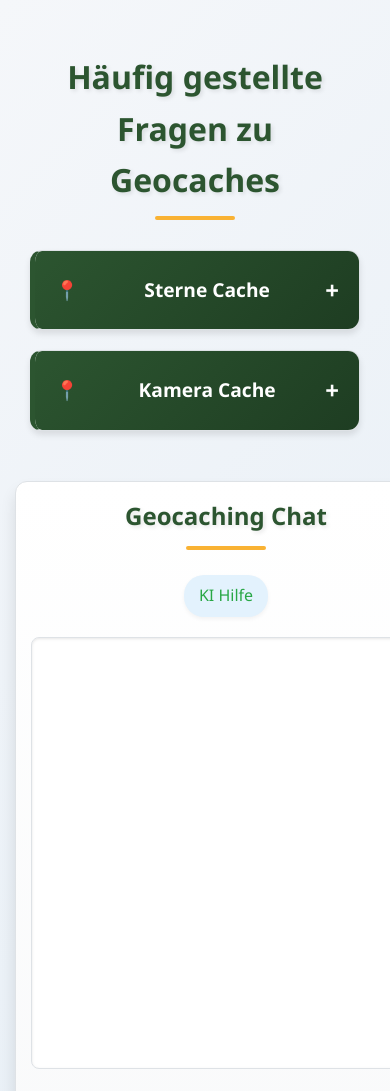
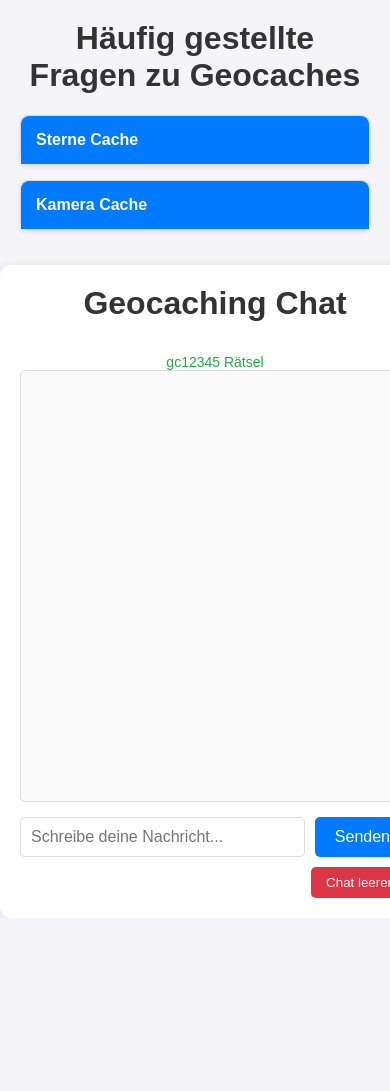
Before and after one commit to Lennarthuhn/Lennarthuhn.github.io, a plain HTML site: page index.html in a window 390 px wide. Shown: the top 1091 px of the page. After the commit the page ends 918 px from the top, so only its background shows below. Drawn offline with Linux system fonts and the light colour scheme.

Commit message:
Update index.html

```diff
--- a/index.html
+++ b/index.html
@@ -6,417 +6,192 @@
 <meta name="viewport" content="width=device-width, initial-scale=1.0">
 <title>Geocache FAQ Seite</title>
 <style>
-  :root {
-    --primary-color: #2c5530;
-    --primary-dark: #1e3d22;
-    --primary-light: #4a7c59;
-    --secondary-color: #f9b233;
-    --secondary-dark: #e69e00;
-    --accent-color: #3498db;
-    --accent-light: #e3f2fd;
-    --text-dark: #333;
-    --text-light: #666;
-    --text-white: #fff;
-    --bg-light: #f8f9fa;
-    --border-color: #dee2e6;
-    --success-color: #28a745;
-    --warning-color: #ffc107;
-    --danger-color: #dc3545;
-    --shadow: 0 4px 6px rgba(0, 0, 0, 0.1);
-    --shadow-lg: 0 10px 15px rgba(0, 0, 0, 0.1);
-    --radius: 12px;
-    --radius-sm: 8px;
-    --transition: all 0.3s ease;
+  body {
+    font-family: Arial, sans-serif;
+    margin: 0;
+    padding: 0;
+    background-color: #f4f4f9;
+    color: #333;
+  }
+  .container {
+    max-width: 800px;
+    margin: 0 auto;
+    padding: 20px;
+  }
+  h1 {
+    text-align: center;
+    color: #4a4a4a;
+  }
+  .faq-item {
+    background: #fff;
+    border: 1px solid #ddd;
+    border-radius: 8px;
+    margin-bottom: 15px;
+    box-shadow: 0 2px 5px rgba(0,0,0,0.1);
+  }
+  .question {
+    background: #007bff;
+    color: white;
+    padding: 15px;
+    cursor: pointer;
+    border-top-left-radius: 8px;
+    border-top-right-radius: 8px;
+    font-weight: bold;
+  }
+  .sub-question {
+    background: #add8e6;
+    color: #333;
+    padding: 10px 15px;
+    cursor: pointer;
+    font-weight: bold;
+    margin: 0 15px;
+  }
+  .answer, .sub-answer {
+    padding: 15px;
+    display: none;
+  }
+  .faq-item.open .answer {
+    display: block;
+  }
+  .faq-item.open .question {
+    background: #0056b3;
+  }
+  .sub-faq-item.open .sub-answer {
+    display: block;
   }
 
-  body {
-    font-family: 'Segoe UI', Tahoma, Geneva, Verdana, sans-serif;
-    margin: 0;
-    padding: 0;
-    background: linear-gradient(135deg, #f5f7fa 0%, #e4edf5 100%);
-    color: var(--text-dark);
-    line-height: 1.6;
-  }
-
-  .container {
+          .chat-container {
+            width: 100%;
             max-width: 800px;
-    margin: 30px auto;
+            background-color: white;
+            border-radius: 10px;
+            box-shadow: 0 2px 10px rgba(0, 0, 0, 0.1);
             padding: 20px;
+            display: flex;
+            flex-direction: column;
         }
 
         h1 {
             text-align: center;
-    color: var(--primary-color);
-    margin-bottom: 30px;
-    font-weight: 700;
-    font-size: 2.5rem;
-    text-shadow: 2px 2px 4px rgba(0, 0, 0, 0.1);
-    position: relative;
-    padding-bottom: 15px;
+            color: #333;
+            margin-top: 0;
         }
 
-  h1::after {
-    content: '';
-    position: absolute;
-    bottom: 0;
-    left: 50%;
-    transform: translateX(-50%);
-    width: 80px;
-    height: 4px;
-    background: var(--secondary-color);
-    border-radius: 2px;
+        .chat-box {
+            height: 400px;
+            overflow-y: auto;
+            border: 1px solid #ddd;
+            border-radius: 5px;
+            padding: 15px;
+            margin-bottom: 15px;
+            background-color: #fafafa;
+            display: flex;
+            flex-direction: column;
         }
 
-  .faq-item {
-    background: var(--text-white);
-    border: 1px solid var(--border-color);
-    border-radius: var(--radius);
-    margin-bottom: 20px;
-    box-shadow: var(--shadow);
-    overflow: hidden;
-    transition: var(--transition);
-    border-left: 5px solid var(--primary-color);
+        .message {
+            margin-bottom: 10px;
+            padding: 8px 12px;
+            border-radius: 18px;
+            max-width: 80%;
+            word-wrap: break-word;
         }
 
-  .faq-item:hover {
-    transform: translateY(-2px);
-    box-shadow: var(--shadow-lg);
+        .user-message {
+            background-color: #007bff;
+            color: white;
+            align-self: flex-end;
+            border-bottom-right-radius: 5px;
         }
 
-  .question {
-    background: linear-gradient(135deg, var(--primary-color) 0%, var(--primary-dark) 100%);
-    color: var(--text-white);
-    padding: 20px;
-    cursor: pointer;
-    font-weight: 600;
-    font-size: 1.2rem;
-    display: flex;
-    justify-content: space-between;
-    align-items: center;
-    transition: var(--transition);
+        .bot-message {
+            background-color: #e9ecef;
+            color: #333;
+            align-self: flex-start;
+            border-bottom-left-radius: 5px;
         }
 
-  .question::after {
-    content: '+';
-    font-size: 1.5rem;
-    font-weight: bold;
-    transition: var(--transition);
+        .input-area {
+            display: flex;
+            gap: 10px;
         }
 
-  .faq-item.open .question::after {
-    content: '−';
+        #userInput {
+            flex: 1;
+            padding: 10px;
+            border: 1px solid #ddd;
+            border-radius: 5px;
+            font-size: 16px;
         }
 
-  .faq-item.open .question {
-    background: linear-gradient(135deg, var(--primary-dark) 0%, var(--primary-color) 100%);
+        #sendButton {
+            padding: 10px 20px;
+            background-color: #007bff;
+            color: white;
+            border: none;
+            border-radius: 5px;
+            cursor: pointer;
+            font-size: 16px;
         }
 
-  .sub-question {
-    background: var(--accent-light);
-    color: var(--primary-dark);
-    padding: 15px 20px;
-    cursor: pointer;
-    font-weight: 600;
-    margin: 0;
-    border-bottom: 1px solid var(--border-color);
-    display: flex;
-    justify-content: space-between;
-    align-items: center;
-    transition: var(--transition);
+        #sendButton:hover {
+            background-color: #0056b3;
         }
 
-  .sub-question::after {
-    content: '→';
-    font-weight: bold;
-    transition: var(--transition);
-  }
-
-  .sub-faq-item.open .sub-question::after {
-    content: '↓';
-    transform: rotate(90deg);
-  }
-
-  .answer, .sub-answer {
-    padding: 20px;
+        .typing-indicator {
+            color: #666;
+            font-style: italic;
+            margin-bottom: 10px;
             display: none;
-    background: var(--bg-light);
-    border-top: 1px solid var(--border-color);
-  }
-
-  .faq-item.open .answer {
-    display: block;
-    animation: fadeIn 0.5s ease-in-out;
-  }
-
-  .sub-faq-item.open .sub-answer {
-    display: block;
-    animation: fadeIn 0.3s ease-in-out;
-  }
-
-  @keyframes fadeIn {
-    from { opacity: 0; transform: translateY(-10px); }
-    to { opacity: 1; transform: translateY(0); }
-  }
-
-  /* Chat Container Styles */
-  .chat-container {
-    width: 100%;
-    max-width: 800px;
-    background-color: white;
-    border-radius: var(--radius);
-    box-shadow: var(--shadow-lg);
-    padding: 25px;
-    display: flex;
-    flex-direction: column;
-    margin: 30px auto;
-    border: 1px solid var(--border-color);
-    background: linear-gradient(to bottom, #ffffff 0%, #f8f9fa 100%);
-  }
-
-  .chat-container h1 {
-    text-align: center;
-    color: var(--primary-color);
-    margin-top: 0;
-    margin-bottom: 15px;
-    font-weight: 700;
-    font-size: 1.8rem;
         }
 
         .api-status {
             text-align: center;
             margin-top: 10px;
-    margin-bottom: 20px;
-    font-size: 16px;
-    color: var(--success-color);
-    font-weight: 500;
-    padding: 8px 15px;
-    background: var(--accent-light);
-    border-radius: 20px;
-    display: inline-block;
-    align-self: center;
-    box-shadow: 0 2px 4px rgba(0, 0, 0, 0.05);
-  }
-
-  .chat-box {
-    height: 400px;
-    overflow-y: auto;
-    border: 1px solid var(--border-color);
-    border-radius: var(--radius-sm);
-    padding: 15px;
-    margin-bottom: 15px;
-    background-color: #fafafa;
-    display: flex;
-    flex-direction: column;
-    gap: 10px;
-    background: white;
-    box-shadow: inset 0 1px 3px rgba(0, 0, 0, 0.1);
-  }
-
-  .message {
-    margin-bottom: 10px;
-    padding: 12px 18px;
-    border-radius: 18px;
-    max-width: 80%;
-    word-wrap: break-word;
-    font-size: 15px;
-    line-height: 1.5;
-    box-shadow: 0 1px 3px rgba(0, 0, 0, 0.1);
-  }
-
-  .user-message {
-    background: linear-gradient(135deg, var(--primary-color) 0%, var(--primary-dark) 100%);
-    color: var(--text-white);
-    align-self: flex-end;
-    border-bottom-right-radius: 5px;
-    font-weight: 500;
-  }
-
-  .bot-message {
-    background: linear-gradient(135deg, #f1f5f9 0%, #e2e8f0 100%);
-    color: var(--text-dark);
-    align-self: flex-start;
-    border-bottom-left-radius: 5px;
-    border: 1px solid #e2e8f0;
-  }
-
-  .typing-indicator {
-    color: var(--text-light);
-    font-style: italic;
-    margin-bottom: 10px;
-    display: none;
-    align-self: flex-start;
-    padding: 10px 15px;
-    background: #f1f5f9;
-    border-radius: 18px;
-    font-size: 15px;
-    border: 1px solid #e2e8f0;
-    align-self: flex-start;
-  }
-
-  .input-area {
-    display: flex;
-    gap: 10px;
-    margin-top: 10px;
-  }
-
-  #userInput {
-    flex: 1;
-    padding: 12px 15px;
-    border: 1px solid var(--border-color);
-    border-radius: var(--radius-sm);
-    font-size: 16px;
-    outline: none;
-    transition: var(--transition);
-  }
-
-  #userInput:focus {
-    border-color: var(--primary-color);
-    box-shadow: 0 0 0 3px rgba(44, 85, 48, 0.1);
-  }
-
-  #sendButton {
-    padding: 12px 25px;
-    background: linear-gradient(135deg, var(--primary-color) 0%, var(--primary-dark) 100%);
-    color: white;
-    border: none;
-    border-radius: var(--radius-sm);
-    cursor: pointer;
-    font-size: 16px;
-    font-weight: 600;
-    transition: var(--transition);
-    display: flex;
-    align-items: center;
-    gap: 5px;
-  }
-
-  #sendButton:hover {
-    background: linear-gradient(135deg, var(--primary-dark) 0%, #162e16 100%);
-    transform: translateY(-1px);
-    box-shadow: 0 4px 8px rgba(0, 0, 0, 0.1);
+            font-size: 14px;
+            color: #28a745;
         }
 
         .clear-chat {
-    background-color: var(--danger-color);
+            background-color: #dc3545;
             color: white;
             border: none;
-    border-radius: var(--radius-sm);
-    padding: 10px 20px;
-    margin-top: 15px;
+            border-radius: 5px;
+            padding: 8px 15px;
+            margin-top: 10px;
             cursor: pointer;
             align-self: flex-end;
-    font-weight: 600;
-    transition: var(--transition);
-    font-size: 14px;
-    box-shadow: 0 2px 4px rgba(0, 0, 0, 0.1);
         }
 
         .clear-chat:hover {
             background-color: #c82333;
-    transform: translateY(-1px);
-    box-shadow: 0 4px 8px rgba(0, 0, 0, 0.15);
+        }
+        /* Fetter Text */
+strong {
+    font-weight: bold;
+    color: #333;
 }
 
-  /* Text formatting */
-  strong {
-    font-weight: 700;
-    color: var(--primary-dark);
+/* Markierungen */
+mark {
+    background-color: yellow;
+    padding: 2px;
+    border-radius: 2px;
 }
 
-  mark {
-    background-color: var(--secondary-color);
-    padding: 2px 5px;
-    border-radius: 3px;
-    color: var(--text-dark);
-    font-weight: 600;
+/* Kursiv-Hervorhebungen */
+em {
+    font-style: italic;
+    color: #666;
 }
 
-  em {
-    font-style: italic;
-    color: var(--text-light);
-  }
-
+/* Aufzählungen */
 ul {
-    margin: 10px 0;
+    margin: 0;
     padding-left: 20px;
 }
 
-  li {
-    margin: 8px 0;
-    color: var(--text-dark);
-  }
 
-  /* Icons for better UX */
-  .question::before {
-    content: '📍';
-    margin-right: 10px;
-  }
-
-  .sub-question::before {
-    content: '🔍';
-    margin-right: 10px;
-  }
-
-  #sendButton::before {
-    content: '📤';
-  }
-
-  .clear-chat::before {
-    content: '🗑️';
-    margin-right: 5px;
-  }
-
-  /* Responsive design */
-  @media (max-width: 768px) {
-    .container, .chat-container {
-      margin: 15px;
-      padding: 15px;
-    }
-
-    h1 {
-      font-size: 2rem;
-    }
-
-    .chat-container h1 {
-      font-size: 1.5rem;
-    }
-
-    .message {
-      max-width: 90%;
-    }
-
-    .input-area {
-      flex-direction: column;
-    }
-
-    #sendButton {
-      align-self: flex-end;
-    }
-  }
-
-  /* Geocaching specific styling */
-  .geocaching-icon {
-    display: inline-block;
-    margin-right: 8px;
-    font-size: 1.2em;
-  }
-
-  .nfc-icon::before {
-    content: '📱';
-  }
-
-  .camera-icon::before {
-    content: '📷';
-  }
-
-  .warning::before {
-    content: '⚠️ ';
-    color: var(--warning-color);
-  }
-
-  .success::before {
-    content: '✅ ';
-    color: var(--success-color);
-  }
 </style>
 </head>
 <body>
@@ -501,7 +276,7 @@
 </div>
     <div class="chat-container">
         <h1>Geocaching Chat</h1>
-        <div class="api-status">KI Hilfe</div>
+        <div class="api-status">gc12345 Rätsel</div>
         <div class="chat-box" id="chatBox">
             <div class="typing-indicator" id="typingIndicator">Ki schreibt...</div>
         </div>
```
Lines whose indentation alone changed are shown as unchanged.
